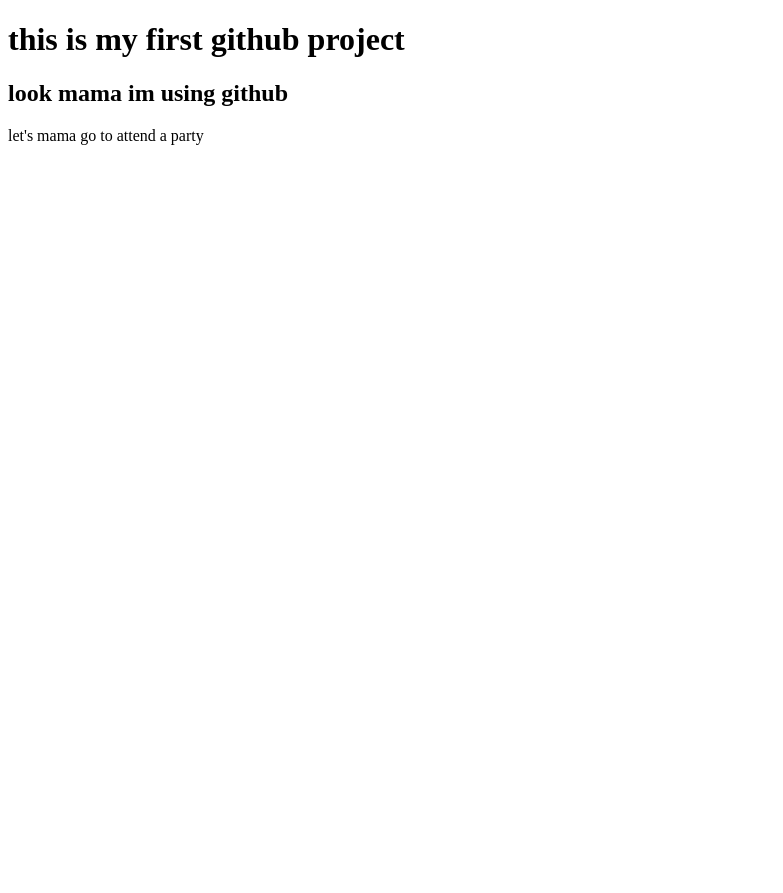
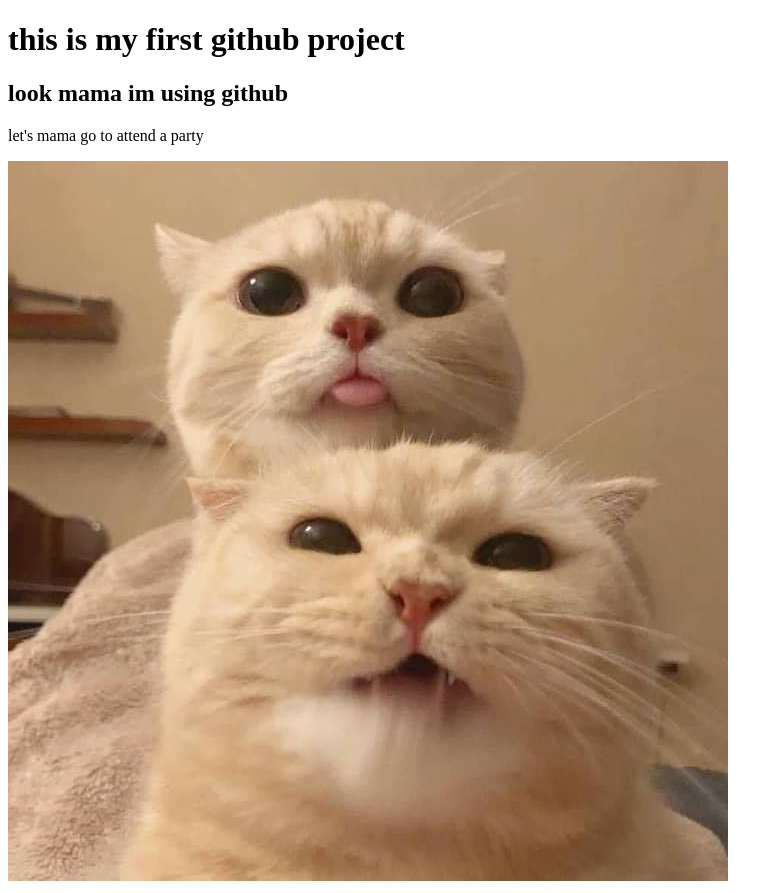
Before and after one commit to yamin172/YaminMiah, a plain HTML site: page index.html in a window 1280 px wide. Shown: the whole page, without its empty margins (0-783 px from the left). Before the commit the page ends 800 px from the top, so only its background shows below. Drawn offline with Linux system fonts and the light colour scheme.

Commit message:
pussy cat maw maw

```diff
--- a/index.html
+++ b/index.html
@@ -9,5 +9,6 @@
     <h1>this is my first github project</h1>
     <h2>look mama im using github</h2>
     <p>let's mama go to attend a party </p>
+    <img src="images/cat1.jpg">
 </body>
 </html>
```
